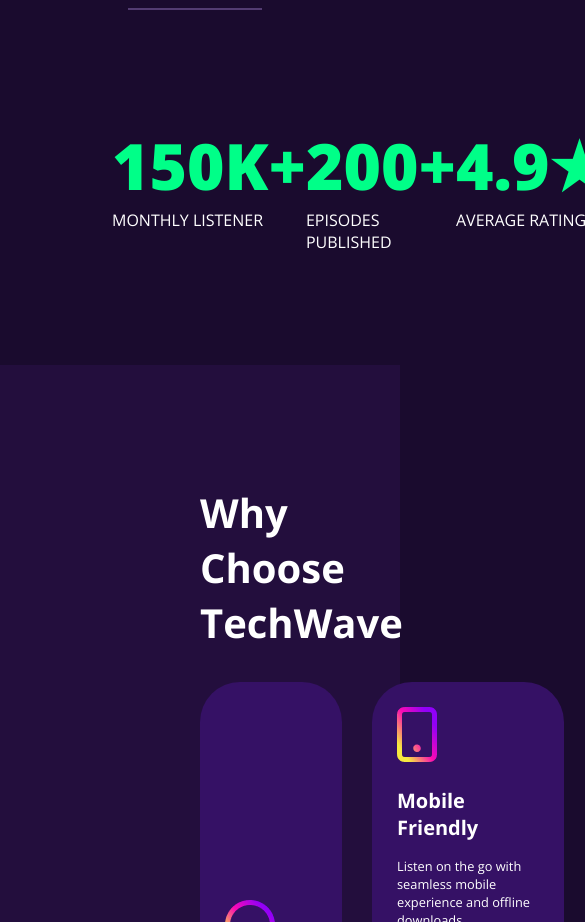
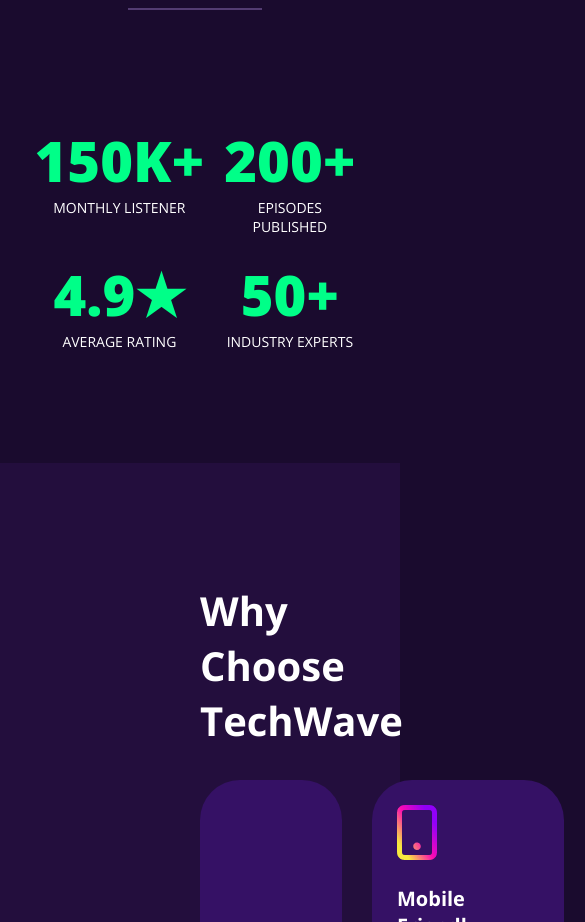
Before and after one commit to Farhan1471/techwave-assignment, a plain HTML site: page index.html in a window 390 px wide. Shown: the part 1340-2262 px from the top of the page, 585 px wide, since content can reach past the window. Drawn offline with nearby package versions, Linux system fonts and the light colour scheme.

Commit message:
About section fixed

```diff
--- a/index.html
+++ b/index.html
@@ -55,7 +55,7 @@
             </div>
             <hr>
             <div class="podcast-card">
-                <div>
+                <div class="card-info">
                     <h1>150K+</h1>
                     <p>MONTHLY LISTENER</p>
                 </div>
--- a/styles/styles.css
+++ b/styles/styles.css
@@ -170,7 +170,7 @@ hr{
 
 .podcast-card h1{
     color: #00FF88;
-    font-size: 4rem;
+    font-size: 3.5rem;
     font-weight: 900;
     text-align: center;
 }
@@ -389,7 +389,14 @@ footer h1{
 
 
     /*  */
-    .podcast-content{
+    .podcast-card{
+        grid-template-columns: repeat(2, 1fr);
+        gap: 20px;
+        text-align: center;
+        justify-content: center;
+    }
 
+    .podcast-card p{
+        font-size: 14px;
     }
 }
```
